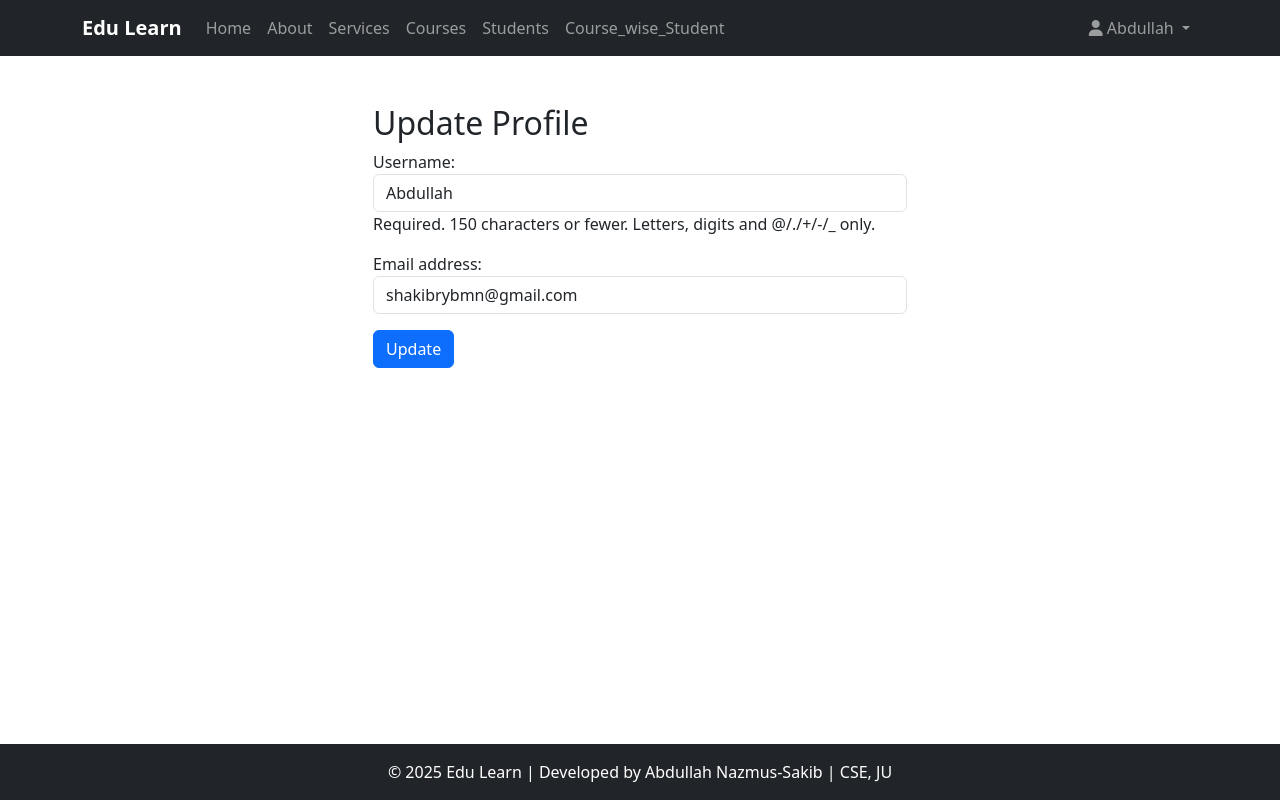
After one commit to AbdullahRFA/Edu_Learn_Django_CURD_Project, a Django app: page /user_profile/ in a window 1280 px wide. The commit adds this page. Run offline with Django 5.2, Linux system fonts and the light colour scheme; a user stored in the database is signed in.

Commit message:
added functionality for update user profile

```diff
--- a/Course_app/forms.py
+++ b/Course_app/forms.py
@@ -41,8 +41,6 @@ class UserRegistrationForm(UserCreationForm):
         required=True,
         widget=forms.EmailInput(attrs={'class': 'form-control ', 'placeholder': 'Enter your email'})
     )
-
-
     class Meta:
         model = User
         fields = ['username', 'email', 'password1', 'password2']
@@ -53,9 +51,19 @@ class UserRegistrationForm(UserCreationForm):
             'password2': forms.PasswordInput(attrs={'class': 'form-control ', 'placeholder': 'Confirm your password'}),
         }
 
+
 class PasswordResetRequestForm(forms.Form):
     email = forms.EmailField(
         max_length=254,
         required=True,
         widget=forms.EmailInput(attrs={'class': 'form-control', 'placeholder': 'Enter your email'})
     )
+
+class UserUpdateForm(forms.ModelForm):
+    class Meta:
+        model = User
+        fields = ['username','email']
+        widgets = {
+            'username':forms.TextInput(attrs={'class':'form-control'}),
+            'email':forms.EmailInput(attrs={'class':'form-control'})
+        }
--- a/Course_app/urls.py
+++ b/Course_app/urls.py
@@ -32,6 +32,7 @@ urlpatterns = [
     path('login_user/',views.login_user,name='login_user'),
     path('logout_user/',views.logout_user,name='logout_user'),
     path('register_user/',views.register_user,name='register_user'),
+    path('user_profile/',views.user_profile,name='user_profile'),
 
 
 
--- a/Course_app/views.py
+++ b/Course_app/views.py
@@ -3,7 +3,7 @@ from django.contrib.auth import authenticate, login, logout
 from django.contrib.auth.decorators import login_required
 from django.contrib.auth.forms import AuthenticationForm
 from django.shortcuts import get_object_or_404, redirect, render
-from .forms import CourseForm, LessonForm, StudentForm, UserRegistrationForm
+from .forms import CourseForm, LessonForm, StudentForm, UserRegistrationForm, UserUpdateForm
 from .models import Course, Lesson, Student
 
 # for sending mail to get otp
@@ -280,6 +280,22 @@ def register_user(request):
 
     return render(request,"Course_app/user_login_and_register_form.html",context)
 
+def user_profile(request):
+    if request.method == "POST":
+        form = UserUpdateForm(request.POST, instance=request.user)
+        if form.is_valid():
+            form.save()
+            messages.info(request,"Profile updated Successfully")
+            redirect('user_profile')
+        else:
+            messages.error(request,"form does not update try again")
+    else:
+        form = UserUpdateForm(instance=request.user)
+    context ={
+        'form':form
+    }
+
+    return render(request,"Course_app/profile.html",context)
 
 def about(request):
     return render(request,"Course_app/about.html")
--- a/templates/Course_app/navbar.html
+++ b/templates/Course_app/navbar.html
@@ -49,6 +49,7 @@
                         <li><hr class="dropdown-divider"></li>
                         <li><a class="dropdown-item text-danger" href="{% url 'logout_user' %}"><i class="fas fa-sign-out-alt"></i> Logout</a></li>
                         <li><a class="dropdown-item text-info" href="{% url 'forgot_password' %}"><i class="fas fa-sign-out-alt"></i> Forgot Password</a></li>
+                        <li><a class="dropdown-item text-info" href="{% url 'user_profile' %}"><i class="fas fa-sign-out-alt"></i> Update Profile</a></li>
                     </ul>
                 </li>
             </ul>
--- /dev/null
+++ b/templates/Course_app/profile.html
@@ -0,0 +1,14 @@
+{% extends 'Course_app/base.html' %}
+{% block title %}Update Profile{% endblock title %}
+
+{% block content %}
+<div class="container w-50">
+    <h2>Update Profile</h2>
+
+    <form method="post">
+        {% csrf_token %}
+        {{ form.as_p }}
+        <button type="submit" class="btn btn-primary">Update</button>
+    </form>
+</div>
+{% endblock content %}
```
Also changed, not shown: db.sqlite3.
